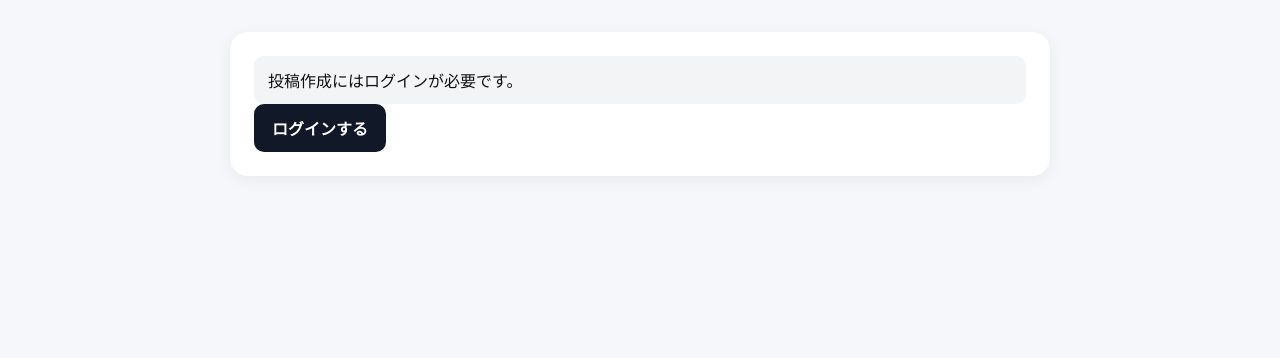
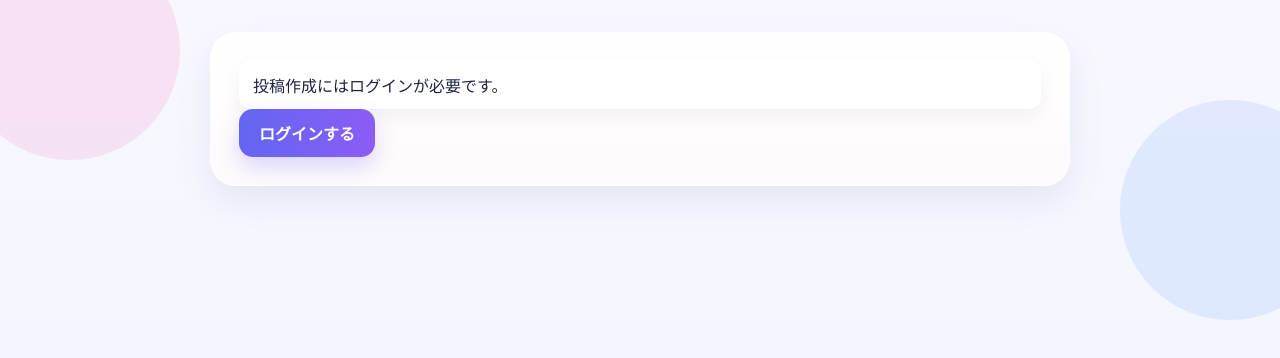
Before and after one commit to kmiyazaki-pixel/tunag, a Next.js app in the folder frontend/: page /admin/new in a window 1280 px wide. Shown: the top 358 px of the page. Built offline with nearby package versions, Linux system fonts and the light colour scheme.

Commit message:
Update page.tsx

```diff
--- a/frontend/app/admin/new/page.tsx
+++ b/frontend/app/admin/new/page.tsx
@@ -112,6 +112,8 @@ export default function NewPostPage() {
   if (loadingUser) {
     return (
       <main style={styles.main}>
+        <div style={styles.bgCircle1} />
+        <div style={styles.bgCircle2} />
         <div style={styles.container}>
           <div style={styles.card}>ログイン状態を確認中...</div>
         </div>
@@ -122,6 +124,8 @@ export default function NewPostPage() {
   if (!userInfo) {
     return (
       <main style={styles.main}>
+        <div style={styles.bgCircle1} />
+        <div style={styles.bgCircle2} />
         <div style={styles.container}>
           <div style={styles.card}>
             <p style={styles.message}>投稿作成にはログインが必要です。</p>
@@ -136,6 +140,10 @@ export default function NewPostPage() {
 
   return (
     <main style={styles.main}>
+      <div style={styles.bgCircle1} />
+      <div style={styles.bgCircle2} />
+      <div style={styles.bgCircle3} />
+
       <div style={styles.container}>
         <div style={styles.topRow}>
           <Link href="/" style={styles.backLink}>
@@ -144,6 +152,7 @@ export default function NewPostPage() {
         </div>
 
         <div style={styles.card}>
+          <div style={styles.kicker}>NEW POST</div>
           <h1 style={styles.title}>新規投稿作成</h1>
           <p style={styles.subtitle}>ログイン中: {userInfo.name}</p>
 
@@ -216,7 +225,7 @@ export default function NewPostPage() {
             {previewUrl ? <img src={previewUrl} alt="preview" style={styles.preview} /> : null}
 
             <div style={styles.checkRow}>
-              <label style={styles.checkLabel}>
+              <label style={styles.checkLabelBlue}>
                 <input
                   type="checkbox"
                   checked={required}
@@ -225,7 +234,7 @@ export default function NewPostPage() {
                 <span>必読にする</span>
               </label>
 
-              <label style={styles.checkLabel}>
+              <label style={styles.checkLabelGreen}>
                 <input
                   type="checkbox"
                   checked={isPinned}
@@ -266,75 +275,179 @@ export default function NewPostPage() {
 }
 
 const styles: Record<string, React.CSSProperties> = {
-  main: { minHeight: "100vh", background: "#f5f7fb", padding: "32px 16px" },
-  container: { maxWidth: "820px", margin: "0 auto" },
-  topRow: { marginBottom: "20px" },
-  backLink: { textDecoration: "none", color: "#2563eb", fontWeight: 700 },
+  main: {
+    minHeight: "100vh",
+    background: "linear-gradient(180deg, #f8f7ff 0%, #eef4ff 100%)",
+    padding: "32px 16px",
+    position: "relative",
+    overflow: "hidden",
+  },
+  bgCircle1: {
+    position: "absolute",
+    top: "-60px",
+    left: "-40px",
+    width: "220px",
+    height: "220px",
+    borderRadius: "999px",
+    background: "rgba(236, 72, 153, 0.12)",
+  },
+  bgCircle2: {
+    position: "absolute",
+    top: "100px",
+    right: "-60px",
+    width: "220px",
+    height: "220px",
+    borderRadius: "999px",
+    background: "rgba(59, 130, 246, 0.12)",
+  },
+  bgCircle3: {
+    position: "absolute",
+    bottom: "-80px",
+    left: "35%",
+    width: "260px",
+    height: "260px",
+    borderRadius: "999px",
+    background: "rgba(34, 197, 94, 0.12)",
+  },
+  container: {
+    maxWidth: "860px",
+    margin: "0 auto",
+    position: "relative",
+    zIndex: 1,
+  },
+  topRow: {
+    marginBottom: "20px",
+  },
+  backLink: {
+    textDecoration: "none",
+    color: "#4f46e5",
+    fontWeight: 800,
+  },
   card: {
-    background: "#fff",
-    borderRadius: "18px",
-    padding: "24px",
-    boxShadow: "0 4px 16px rgba(0,0,0,0.06)",
+    background: "linear-gradient(180deg, #ffffff 0%, #fffafb 100%)",
+    borderRadius: "26px",
+    padding: "28px",
+    boxShadow: "0 16px 34px rgba(91, 98, 133, 0.10)",
+    border: "1px solid rgba(255,255,255,0.8)",
   },
-  title: { margin: "0 0 8px", fontSize: "30px" },
-  subtitle: { margin: "0 0 20px", color: "#666" },
-  form: { display: "grid", gap: "18px" },
-  label: { display: "grid", gap: "8px", fontWeight: 600 },
+  kicker: {
+    display: "inline-block",
+    padding: "6px 12px",
+    borderRadius: "999px",
+    background: "linear-gradient(90deg, #8b5cf6, #ec4899)",
+    color: "#fff",
+    fontSize: "12px",
+    fontWeight: 800,
+    letterSpacing: "0.08em",
+    marginBottom: "12px",
+  },
+  title: {
+    margin: "0 0 8px",
+    fontSize: "34px",
+    color: "#1f2340",
+  },
+  subtitle: {
+    margin: "0 0 22px",
+    color: "#5b6285",
+    fontWeight: 700,
+  },
+  form: {
+    display: "grid",
+    gap: "18px",
+  },
+  label: {
+    display: "grid",
+    gap: "8px",
+    fontWeight: 700,
+    color: "#394067",
+  },
   input: {
     width: "100%",
     padding: "12px 14px",
-    border: "1px solid #d1d5db",
-    borderRadius: "10px",
+    border: "1px solid #d8dcef",
+    borderRadius: "14px",
     fontSize: "16px",
     boxSizing: "border-box",
+    background: "#fff",
   },
   textarea: {
     width: "100%",
     padding: "12px 14px",
-    border: "1px solid #d1d5db",
-    borderRadius: "10px",
+    border: "1px solid #d8dcef",
+    borderRadius: "14px",
     fontSize: "16px",
     resize: "vertical",
     boxSizing: "border-box",
     fontFamily: "inherit",
+    background: "#fff",
   },
   preview: {
     width: "100%",
-    maxHeight: "280px",
+    maxHeight: "300px",
     objectFit: "cover",
-    borderRadius: "12px",
+    borderRadius: "16px",
     border: "1px solid #e5e7eb",
+    boxShadow: "0 10px 22px rgba(91, 98, 133, 0.08)",
   },
   grid: {
     display: "grid",
     gridTemplateColumns: "repeat(auto-fit, minmax(240px, 1fr))",
     gap: "16px",
   },
-  checkRow: { display: "flex", gap: "20px", flexWrap: "wrap" },
-  checkLabel: { display: "flex", alignItems: "center", gap: "8px", fontWeight: 600 },
+  checkRow: {
+    display: "flex",
+    gap: "14px",
+    flexWrap: "wrap",
+  },
+  checkLabelBlue: {
+    display: "flex",
+    alignItems: "center",
+    gap: "8px",
+    fontWeight: 800,
+    color: "#1d4ed8",
+    background: "linear-gradient(135deg, #eef6ff 0%, #dbeafe 100%)",
+    padding: "10px 14px",
+    borderRadius: "12px",
+  },
+  checkLabelGreen: {
+    display: "flex",
+    alignItems: "center",
+    gap: "8px",
+    fontWeight: 800,
+    color: "#166534",
+    background: "linear-gradient(135deg, #ecfdf3 0%, #d1fae5 100%)",
+    padding: "10px 14px",
+    borderRadius: "12px",
+  },
   noteBox: {
-    background: "#f3f4f6",
-    borderRadius: "10px",
+    background: "linear-gradient(135deg, #fff7ed 0%, #fed7aa 100%)",
+    borderRadius: "14px",
     padding: "12px 14px",
-    color: "#111",
+    color: "#9a3412",
+    fontWeight: 800,
   },
-  buttonRow: { display: "flex", justifyContent: "flex-end" },
+  buttonRow: {
+    display: "flex",
+    justifyContent: "flex-end",
+  },
   submitButton: {
     display: "inline-block",
-    background: "#111827",
+    background: "linear-gradient(90deg, #6366f1, #8b5cf6)",
     color: "#fff",
     textDecoration: "none",
     border: "none",
-    borderRadius: "10px",
-    padding: "12px 18px",
-    fontWeight: 700,
+    borderRadius: "14px",
+    padding: "12px 20px",
+    fontWeight: 800,
     cursor: "pointer",
+    boxShadow: "0 10px 22px rgba(99, 102, 241, 0.24)",
   },
   message: {
     margin: 0,
-    color: "#111",
-    background: "#f3f4f6",
+    color: "#1f2340",
+    background: "#fff",
     padding: "12px 14px",
-    borderRadius: "10px",
+    borderRadius: "12px",
+    boxShadow: "0 8px 18px rgba(91, 98, 133, 0.08)",
   },
 };
```
